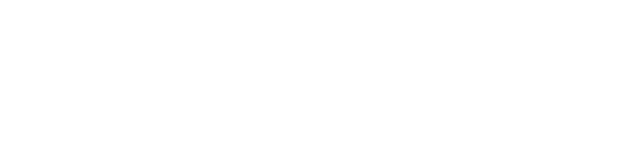
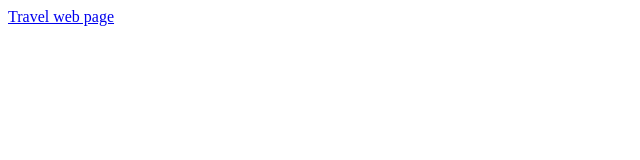
Before and after one commit to EnriqueMunoz-hub/webdetic, a plain HTML site: page index.html in a window 1280 px wide. Shown: the whole page, without its empty margins (0-640 px from the left). Drawn offline with Linux system fonts and the light colour scheme.

Commit message:
Update index.html

```diff
--- a/index.html
+++ b/index.html
@@ -4,6 +4,6 @@
         <title>Index</title>
   </head>
   <body>
-      <a href="google.com">
+    <a href=" https://enriquemunoz-hub.github.io/webdetic/patgina1.html">Travel web page</a>
   </body>
 </html>
```
